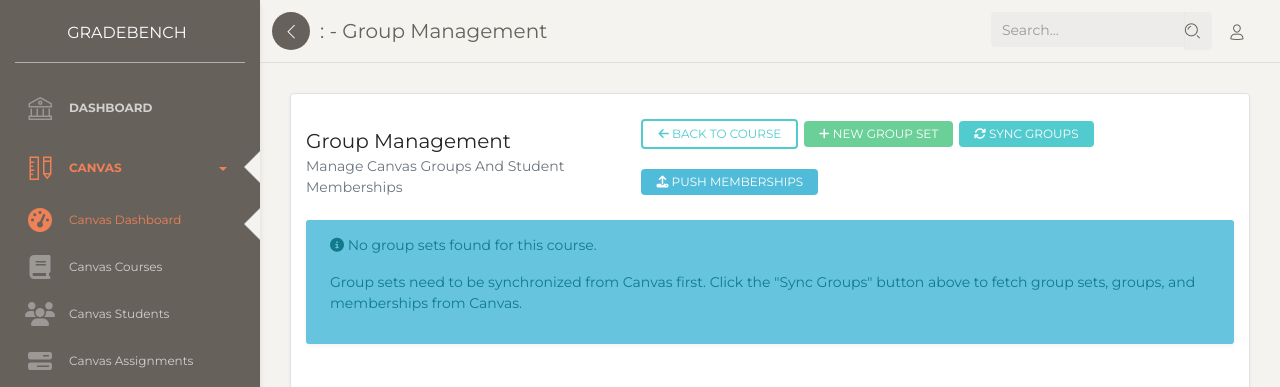
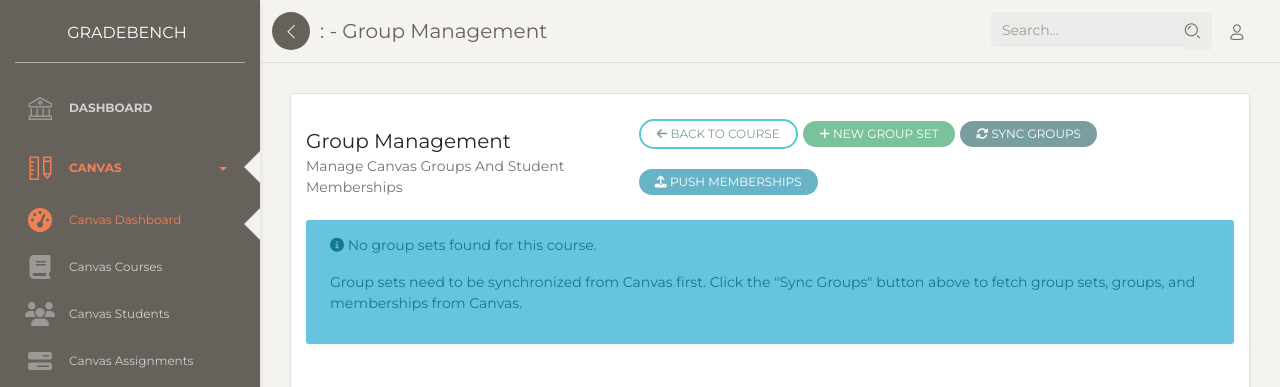
Before and after one commit to bmeddeb/GradeBench, a Django app: template templates/canvas/groups/index.html in a window 1280 px wide. Shown: the top 387 px of the page. Run offline with Django 5.2, Linux system fonts and the light colour scheme; the template is opened without the code that fills it, so the values that code supplies are empty; some libraries are stand-ins or nearby versions.

Commit message:
style(canvas): Update group index buttons

```diff
--- a/templates/canvas/groups/index.html
+++ b/templates/canvas/groups/index.html
@@ -21,16 +21,16 @@
                     <p class="card-category">Manage Canvas groups and student memberships</p>
                 </div>
                 <div>
-                    <a href="{% url 'canvas_course_detail' course_id=course.canvas_id %}" class="btn btn-sm btn-outline-primary">
+                    <a href="{% url 'canvas_course_detail' course_id=course.canvas_id %}" class="btn btn-sm btn-outline-primary btn-round">
                         <i class="fa fa-arrow-left"></i> Back to Course
                     </a>
-                    <a href="{% url 'canvas_create_group_set' course_id=course.canvas_id %}" class="btn btn-sm btn-success">
+                    <a href="{% url 'canvas_create_group_set' course_id=course.canvas_id %}" class="btn btn-sm btn-success btn-round">
                         <i class="fa fa-plus"></i> New Group Set
                     </a>
-                    <button id="syncGroupsBtn" class="btn btn-sm btn-primary">
+                    <button id="syncGroupsBtn" class="btn btn-sm btn-primary btn-round">
                         <i class="fa fa-refresh"></i> Sync Groups
                     </button>
-                    <a href="{% url 'canvas_push_group_memberships' course_id=course.canvas_id %}" class="btn btn-sm btn-info">
+                    <a href="{% url 'canvas_push_group_memberships' course_id=course.canvas_id %}" class="btn btn-sm btn-info btn-round">
                         <i class="fa fa-upload"></i> Push Memberships
                     </a>
                 </div>
@@ -84,15 +84,15 @@
                                 <div class="d-flex justify-content-between">
                                     <h5>{{ cat_data.category.name }}</h5>
                                     <div class="category-actions">
-                                        <a href="{% url 'canvas_edit_group_set' course_id=course.canvas_id group_set_id=cat_data.category.id %}" class="btn btn-sm btn-primary">
+                                        <a href="{% url 'canvas_edit_group_set' course_id=course.canvas_id group_set_id=cat_data.category.id %}" class="btn btn-sm btn-primary btn-round">
                                             <i class="fa fa-pencil"></i> Edit
                                         </a>
-                                        <button class="btn btn-sm btn-danger delete-group-set-btn"
+                                        <button class="btn btn-sm btn-danger btn-round delete-group-set-btn"
                                                 data-category-id="{{ cat_data.category.id }}"
                                                 data-category-name="{{ cat_data.category.name }}">
                                             <i class="fa fa-trash"></i> Delete
                                         </button>
-                                        <a href="{% url 'canvas_create_group_alias' course_id=course.canvas_id group_set_id=cat_data.category.id %}" class="btn btn-sm btn-success">
+                                        <a href="{% url 'canvas_create_group_alias' course_id=course.canvas_id group_set_id=cat_data.category.id %}" class="btn btn-sm btn-success btn-round">
                                             <i class="fa fa-plus"></i> Add Group
                                         </a>
                                     </div>
@@ -161,10 +161,10 @@
         <div class="card-header d-flex justify-content-between align-items-center py-2">
             <h6 class="mb-0 group-name"></h6>
             <div class="group-actions">
-                <a href="#" class="btn btn-sm btn-primary edit-group-btn">
+                <a href="#" class="btn btn-sm btn-primary btn-round edit-group-btn">
                     <i class="fa fa-pencil"></i> Edit
                 </a>
-                <button class="btn btn-sm btn-danger delete-group-btn">
+                <button class="btn btn-sm btn-danger btn-round delete-group-btn">
                     <i class="fa fa-trash"></i>
                 </button>
             </div>
@@ -200,7 +200,7 @@
         <div class="card-header d-flex justify-content-between align-items-center py-2">
             <h6 class="mb-0">Unassigned Students</h6>
             <div class="unassigned-actions">
-                <button class="btn btn-sm btn-warning random-assign-btn">
+                <button class="btn btn-sm btn-warning btn-round random-assign-btn">
                     <i class="fa fa-random"></i> Random Assign
                 </button>
             </div>
@@ -219,8 +219,8 @@
         <strong>Unsaved changes!</strong> You have made changes to student assignments that haven't been saved.
     </div>
     <div class="banner-actions">
-        <button id="discardChangesBtn" class="btn btn-sm btn-secondary me-2">Discard Changes</button>
-        <button id="saveChangesBtn" class="btn btn-sm btn-warning">Save Changes</button>
+        <button id="discardChangesBtn" class="btn btn-sm btn-secondary btn-round me-2">Discard Changes</button>
+        <button id="saveChangesBtn" class="btn btn-sm btn-warning btn-round">Save Changes</button>
     </div>
 </div>
 
@@ -236,8 +236,8 @@
         Are you sure you want to delete this item?
       </div>
       <div class="modal-footer">
-        <button type="button" class="btn btn-secondary" data-bs-dismiss="modal">Cancel</button>
-        <button type="button" class="btn btn-danger" id="confirmDeleteButton">Delete</button>
+        <button type="button" class="btn btn-secondary btn-round" data-bs-dismiss="modal">Cancel</button>
+        <button type="button" class="btn btn-danger btn-round" id="confirmDeleteButton">Delete</button>
       </div>
     </div>
   </div>
@@ -649,11 +649,11 @@
                 const createGroupBtn = document.createElement('a');
                 if (courseId && data.category && data.category.id) {
                     createGroupBtn.href = `/canvas/course/${courseId}/group_set/${data.category.id}/group/create/`;
-                    createGroupBtn.className = 'btn btn-primary';
+                    createGroupBtn.className = 'btn btn-primary btn-round';
                     createGroupBtn.innerHTML = '<i class="fa fa-plus"></i> Create Group';
                 } else {
                     // If we can't build the URL, make it a disabled button instead
-                    createGroupBtn.className = 'btn btn-secondary disabled';
+                    createGroupBtn.className = 'btn btn-secondary btn-round disabled';
                     createGroupBtn.innerHTML = '<i class="fa fa-plus"></i> Create Group';
                     createGroupBtn.setAttribute('aria-disabled', 'true');
                 }
```
